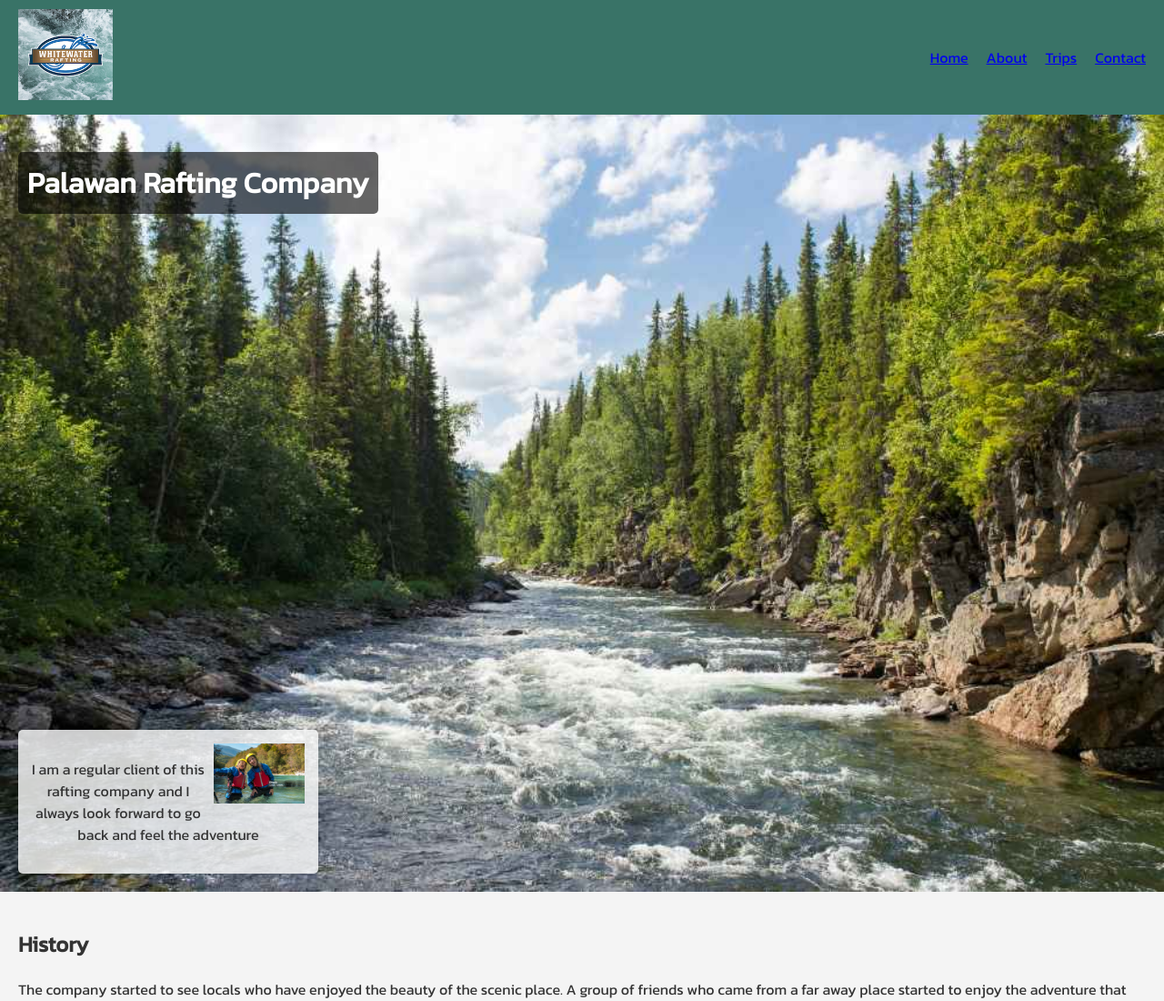
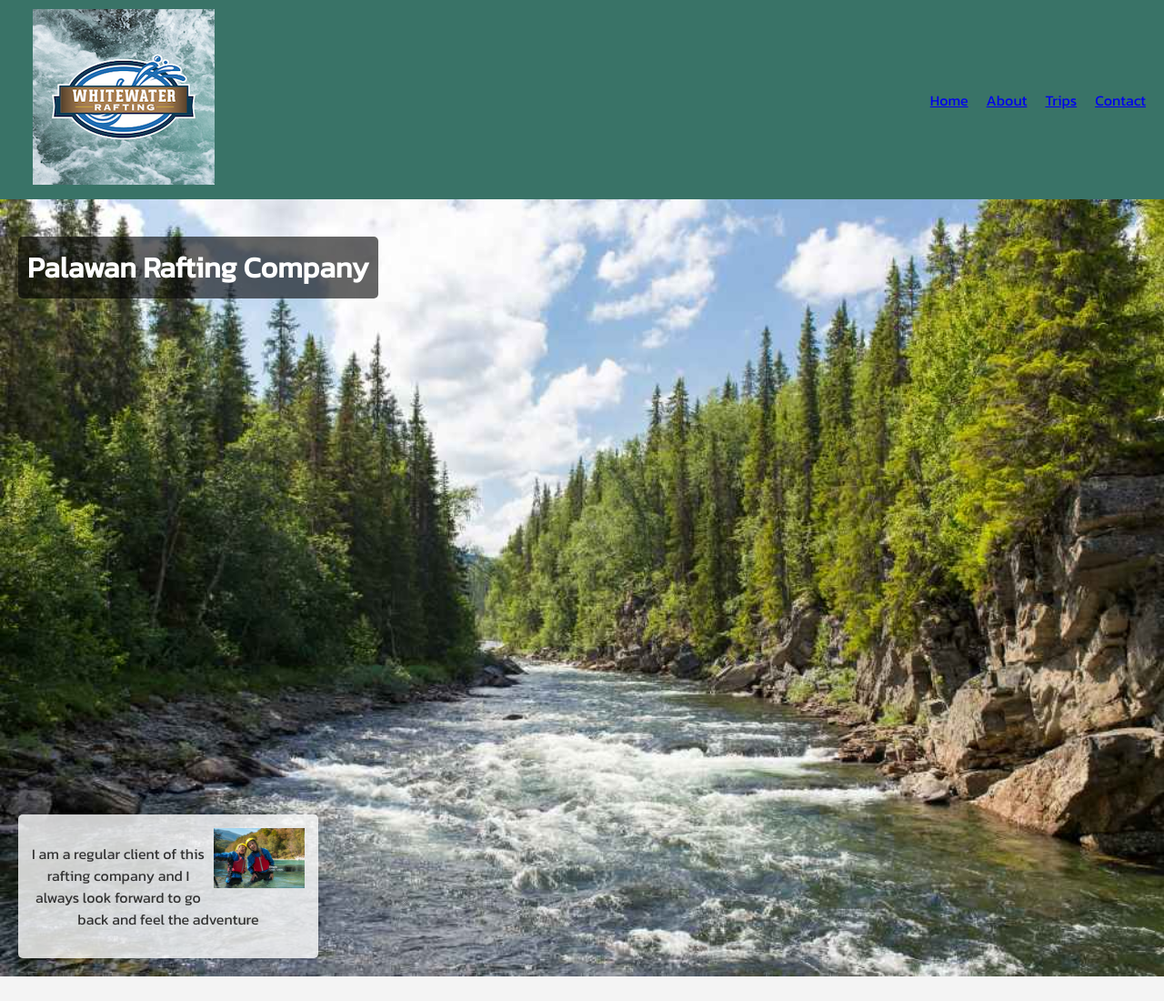
Before and after one commit to reyulking/wdd130, a plain HTML site: page wwr/about.html in a window 1280 px wide. Shown: the top 1100 px of the page at 91% size. Drawn offline with Linux system fonts and the light colour scheme.

Commit message:
logo box

```diff
--- a/wwr/styles/rafting.css
+++ b/wwr/styles/rafting.css
@@ -23,7 +23,10 @@ body {
 }
 
 .logo-box img {
-    max-height: 100px;
+    margin: 0 0.25rem 0 1rem;
+    width: 64x;
+    height: auto;
+    /*max-height: 100px;*/
 }
 
 .main-nav ul{
```
